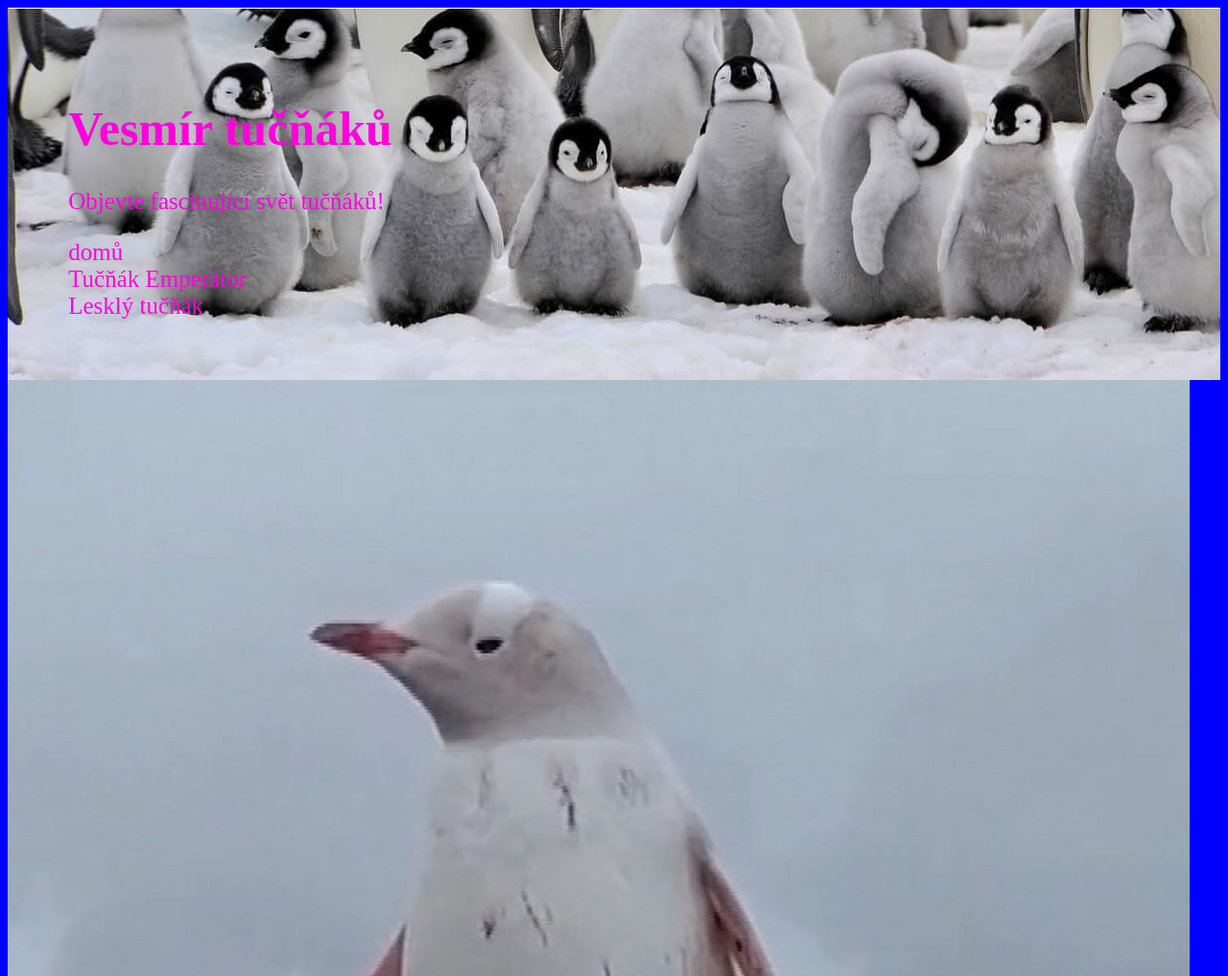
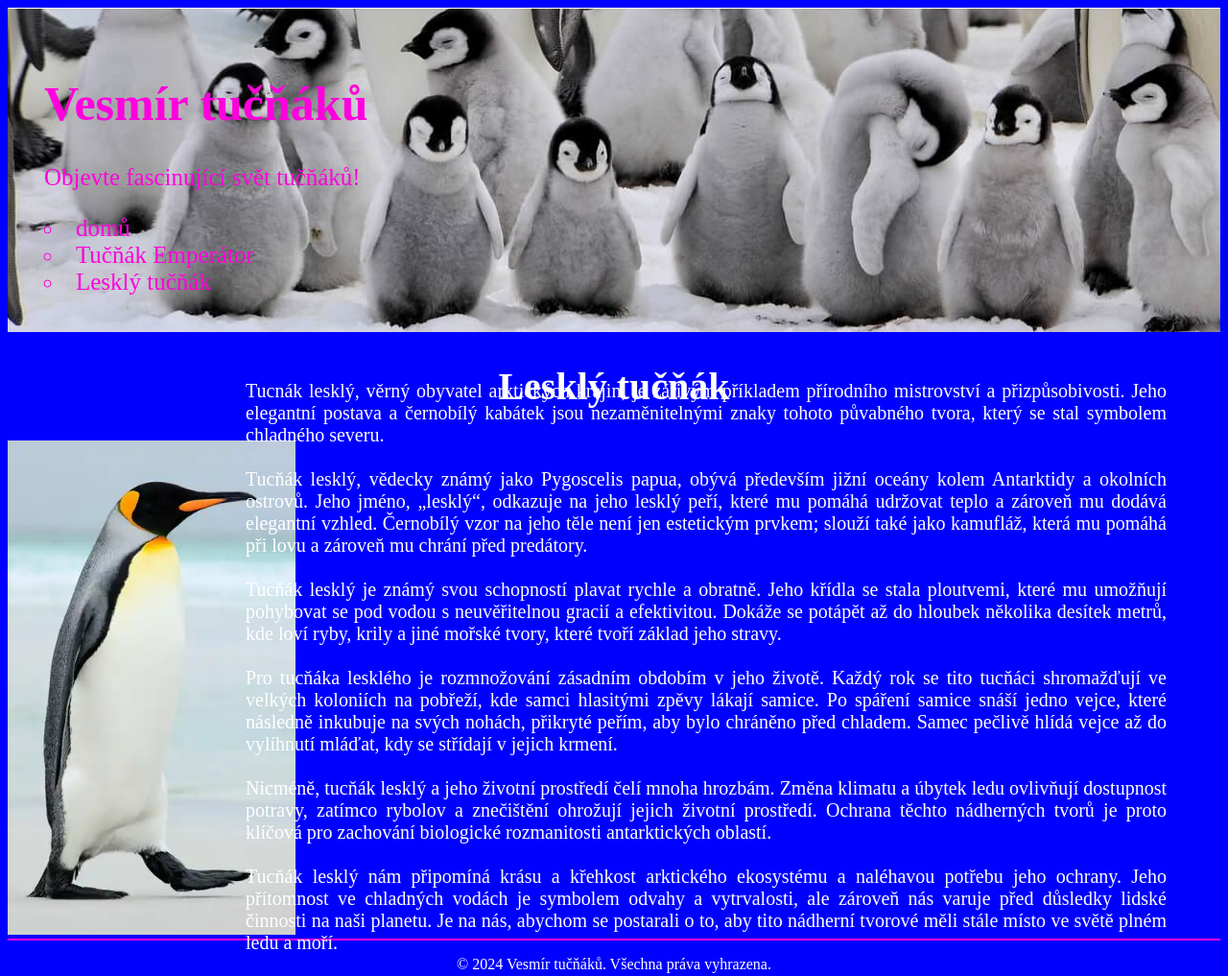
Before and after one commit to LukasVedral/tucnaci, a plain HTML site: page leskly.html in a window 1280 px wide. Shown: the top 1017 px of the page at 96% size. Drawn offline with Linux system fonts and the light colour scheme.

Commit message:
dokoncení

```diff
--- a/css/styles.css
+++ b/css/styles.css
@@ -4,14 +4,43 @@ body{
 }
 header {
     background-image: url("/img/background.jpg");
-    padding: 5%;
+    padding: 3%;
     color: rgb(255, 0, 221);
     font-size: 25px;
+    background-repeat: no-repeat;
 }
 li{
-    list-style: none;
+    list-style: circle;
+
 }
 a{
     text-decoration: none;
     color: rgb(255, 0, 221);
 }
+a:visited{
+    color: rgb(255, 123, 0);
+}
+a:hover{
+    color: black;
+    transition: 300ms;
+    font-size: 40px;
+}
+img{
+    width: 300px;
+}
+article p{
+    position: absolute;
+    top: 47%;
+    left: 20%;
+    right: 5%;
+    text-align: justify;
+    font-size: 20px;
+}
+h2{
+    font-size: 40px;
+    text-align: center;
+}
+footer{
+    border-top: solid 2px rgb(255, 0, 221);
+    text-align: center;
+}
--- a/leskly.html
+++ b/leskly.html
@@ -20,9 +20,25 @@
 
     <section id="tučňáci">
         <article>
-            <img src="img/tucnak2.jpg" alt="Tučňák 2">
             <h2>Lesklý tučňák</h2>
-            <p>Lesklý tučňák se vyznačuje krásným peřím a obývá pobřeží Jižní Ameriky.</p>
+            <img src="img/tucnak2.png" alt="Tučňák 2">
+            <p>
+                Tucnák lesklý, věrný obyvatel arktických krajin, je zářivým příkladem přírodního mistrovství a přizpůsobivosti. Jeho elegantní postava a černobílý kabátek jsou nezaměnitelnými znaky tohoto půvabného tvora, který se stal symbolem chladného severu.
+                <br>
+                <br>
+                Tucňák lesklý, vědecky známý jako Pygoscelis papua, obývá především jižní oceány kolem Antarktidy a okolních ostrovů. Jeho jméno, „lesklý“, odkazuje na jeho lesklý peří, které mu pomáhá udržovat teplo a zároveň mu dodává elegantní vzhled. Černobílý vzor na jeho těle není jen estetickým prvkem; slouží také jako kamufláž, která mu pomáhá při lovu a zároveň mu chrání před predátory.
+                <br>
+                <br>
+                Tucňák lesklý je známý svou schopností plavat rychle a obratně. Jeho křídla se stala ploutvemi, které mu umožňují pohybovat se pod vodou s neuvěřitelnou gracií a efektivitou. Dokáže se potápět až do hloubek několika desítek metrů, kde loví ryby, krily a jiné mořské tvory, které tvoří základ jeho stravy.
+                <br>
+                <br>
+                Pro tucňáka lesklého je rozmnožování zásadním obdobím v jeho životě. Každý rok se tito tucňáci shromažďují ve velkých koloniích na pobřeží, kde samci hlasitými zpěvy lákají samice. Po spáření samice snáší jedno vejce, které následně inkubuje na svých nohách, přikryté peřím, aby bylo chráněno před chladem. Samec pečlivě hlídá vejce až do vylíhnutí mláďat, kdy se střídají v jejich krmení.
+                <br>
+                <br>
+                Nicméně, tucňák lesklý a jeho životní prostředí čelí mnoha hrozbám. Změna klimatu a úbytek ledu ovlivňují dostupnost potravy, zatímco rybolov a znečištění ohrožují jejich životní prostředí. Ochrana těchto nádherných tvorů je proto klíčová pro zachování biologické rozmanitosti antarktických oblastí.
+                <br>
+                <br>
+                Tucňák lesklý nám připomíná krásu a křehkost arktického ekosystému a naléhavou potřebu jeho ochrany. Jeho přítomnost ve chladných vodách je symbolem odvahy a vytrvalosti, ale zároveň nás varuje před důsledky lidské činnosti na naši planetu. Je na nás, abychom se postarali o to, aby tito nádherní tvorové měli stále místo ve světě plném ledu a moří.</p>
         </article>
     </section>
 
```
Also changed, not shown: emperator.html (+18 -2 lines), img/tucnak2.jpg (deleted), img/tucnak2.png (added).
